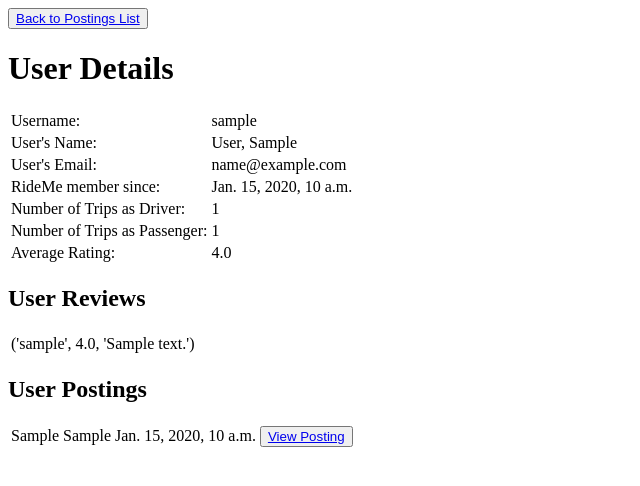
After one commit to Cole-Beasant/rideMe, a Django app: page /1/userdetails/ in a window 1280 px wide. The commit adds this page. Shown: the top 486 px of the page, without its empty margins (0-640 px from the left). Run offline with Django 4.2, Linux system fonts and the light colour scheme; tables that the repository leaves empty hold one stand-in row (values such as "Sample post").

```diff
--- a/rideMe/rideMe/urls.py
+++ b/rideMe/rideMe/urls.py
@@ -22,10 +22,12 @@ urlpatterns = [
     path('admin/', admin.site.urls),
     # path('rideMeApp/', include('rideMeApp.urls')),
     # path('', include('django.contrib.auth.urls')),
-    path('', views.LandingPageView.as_view()),
-    path('login/', views.LoginView.as_view()),
-    path('loginsuccess/', views.login),
-    path('signup/', views.SignupView.as_view()),
-    path('postings/', views.viewPostings.as_view(), name='postings'),
-    path('postings/<int:pk>/postingdetails/', views.viewPostingDetails.as_view())
+    path('', views.login, name='landingPage'),
+    # path('login/', views.LoginView.as_view(), name='login'),
+    # path('loginsuccess/', views.login),
+    path('signup/', views.createUser, name='signup'),
+    # path('signupsuccess/', views.signupSuccess.as_view(), name='signupsuccess'),
+    path('postings?submitted=True/', views.viewPostings.as_view(), name='postings'),
+    path('<int:pk>/postingdetails/', views.viewPostingDetails.as_view(), name='postingdetails'),
+    path('<int:pk>/userdetails/', views.viewUserDetails.as_view(), name='userdetails')
 ]
--- a/rideMe/rideMeApp/models.py
+++ b/rideMe/rideMeApp/models.py
@@ -1,4 +1,5 @@
 from django.db import models
+from django.utils import timezone
 from passlib.hash import pbkdf2_sha256
 
 class User(models.Model):
@@ -7,10 +8,10 @@ class User(models.Model):
     firstName = models.CharField(max_length=50)
     lastName = models.CharField(max_length=50)
     email = models.EmailField()
-    numTripsAsDriver = models.IntegerField()
-    numTripsAsPassenger = models.IntegerField()
-    averageRating = models.FloatField()
-    registrationTime = models.DateTimeField()
+    numTripsAsDriver = models.IntegerField(default=0)
+    numTripsAsPassenger = models.IntegerField(default=0)
+    averageRating = models.FloatField(default=0.0)
+    registrationTime = models.DateTimeField(default=timezone.now())
 
     # phoneNumber
 
@@ -42,7 +43,7 @@ class User(models.Model):
         reviews = []
         for review in Review.objects.all():
             if self == review.reviewedUserID:
-                reviews.append((review.rating, review.description))
+                reviews.append((review.reviewerID.username, review.rating, review.description))
         return reviews
 
     def getOwnedPostings(self):
@@ -92,7 +93,7 @@ class Review(models.Model):
     description = models.CharField(max_length=500)
 
     def __str__(self):
-        return (self.rating, self.description)
+        return (self.reviewerID.username, self.rating, self.description)
 
 class UsersInteractedForUsers(models.Model):
     '''
@@ -100,14 +101,14 @@ class UsersInteractedForUsers(models.Model):
     '''
     theUser = models.ForeignKey(User, on_delete=models.CASCADE, related_name='has')
     theInteracter = models.ForeignKey(User, on_delete=models.CASCADE, related_name='interacts_with')
-    hasReviewed = models.BooleanField()
+    hasReviewed = models.BooleanField(default=False)
 
 class Posting(models.Model):
     ownerID = models.ForeignKey(User, on_delete=models.CASCADE)
     numAvailableSeats = models.IntegerField()
-    isOpen = models.BooleanField()
-    isCancelled = models.BooleanField()
-    isComplete = models.BooleanField()
+    isOpen = models.BooleanField(default=True)
+    isCancelled = models.BooleanField(default=False)
+    isComplete = models.BooleanField(default=False)
     tripDateAndTime = models.DateTimeField()
     pickupLocation = models.CharField(max_length=50)
     dropoffLocation = models.CharField(max_length=50)
@@ -147,9 +148,8 @@ class UsersInteractedForPostings(models.Model):
 
 class Conversation(models.Model):
     postingID = models.ForeignKey(Posting, on_delete=models.CASCADE)
-    # postOwnerID = models.ForeignKey(User, on_delete=models.CASCADE)
     passengerID = models.ForeignKey(User, on_delete=models.CASCADE)
-    isClosed = models.BooleanField()
+    isClosed = models.BooleanField(default=False)
 
     def getMessages(self):
         messages = []
--- /dev/null
+++ b/rideMe/rideMeApp/templates/rideMeApp/userDetails.html
@@ -0,0 +1,78 @@
+<button type="button">
+    <a href="{% url 'postings' %}">Back to Postings List</a>
+</button>
+
+<h1>User Details</h1>
+
+{% if user %}
+
+<table>
+    <tr>
+        <td>Username:</td>
+        <td>{{ user.username }}</td>
+    </tr>
+    <tr>
+        <td>User's Name:</td>
+        <td>{{ user.lastName }}, {{ user.firstName }} </td>
+    </tr>
+    <tr>
+        <td>User's Email:</td>
+        <td>{{ user.email }}</td>
+    </tr>
+    <tr>
+        <td>RideMe member since:</td>
+        <td>{{ user.registrationTime }}</td>
+    </tr>
+    <tr>
+        <td>Number of Trips as Driver:</td>
+        <td>{{ user.numTripsAsDriver }}</td>
+    </tr>
+    <tr>
+        <td>Number of Trips as Passenger:</td>
+        <td>{{ user.numTripsAsPassenger }}</td>
+    </tr>
+    <tr>
+        <td>Average Rating:</td>
+        <td>{{ user.averageRating }}</td>
+    </tr>
+</table>
+
+<h2>User Reviews</h2>
+
+{% if user.getReviews %}
+<table>
+    {% for review in user.getReviews %}
+    <tr>
+        <td>{{ review }}</td>
+    </tr>
+    {% endfor %}
+</table>
+{% else %}
+    <p>{{ user.lastName }}, {{ user.firstName }} has not been reviewed yet</p>
+{% endif %}
+
+<h2>User Postings</h2>
+
+{% if user.getOwnedPostings %}
+<table>
+    {% for posting in user.getOwnedPostings %}
+    <tr>
+        <td>{{ posting.pickupLocation }}</td>
+        <td>{{ posting.dropoffLocation }}</td>
+        <td>{{ posting.tripDateAndTime }}</td>
+        <td>
+            <button type="button">
+                <a href="{% url 'postingdetails' posting.id %}" >View Posting </a>
+            </button>
+        </td>
+    </tr>
+    {% endfor %}
+</table>
+
+{% else %}
+<p>{{ user.lastName }}, {{ user.firstName }} does not own any postings</p>
+{% endif %}
+
+{% else %}
+    <p>No user selected</p>
+{% endif %}
--- a/rideMe/rideMeApp/views.py
+++ b/rideMe/rideMeApp/views.py
@@ -8,64 +8,64 @@ from django.views import generic
 from .forms import LoginForm
 from django.contrib.auth.forms import UserCreationForm
 from django.urls import reverse_lazy, reverse
+from .forms import SignUpForm, LoginForm
 
 
-def LandingPage(request):
-    return HttpResponse('Welcome to RideMe')
+def login(request):
+    submitted = False
+    if request.method == 'POST':
+        form = LoginForm(request.POST)
 
+        username = request.POST['username']
+        password = request.POST['password']
 
-'''
-class SignUpView(generic.CreateView):
-    form_class = UserCreationForm
-    success_url = reverse_lazy('login')
-    template_name = 'registration/signup.html'
-'''
+        if form.is_valid():
+            try:
+                User.objects.get(username=username)
+            except(ValueError):
+                return HttpResponse('This username does not exist')
+            user = User.objects.get(username=username)
+            if user.verifyPassword(password) == True:
+                submitted = True
+                return HttpResponseRedirect(reverse('postings'))
+            else:
+                return HttpResponse('Credentials do not match')
 
-def login(request):
-    # render(request, 'rideMeApp/landingPage.html')
-    username = request.POST.get('username')
-    password = request.POST.get('password')
-    # user = get_object_or_404(User, username=username)
-
-    try:
-        user = User.objects.get(username = username)
-        try:
-            password == user.password
-            return HttpResponseRedirect(reverse('postings'))
-        except User.DoesNotExist:
-            return HttpResponse('The username and password do not match')
-    except User.DoesNotExist:
-        return HttpResponse('There is no user with this username')
-
+    return render(request, 'rideMeApp/landingPage.html', {'form': LoginForm})
 
 
 def createUser(request):
-    if request.method == 'POST':
+    if request.method == "POST":
+        form = SignUpForm(request.POST)
+        for user in User.objects.all():
+            if request.POST['username'] == user.username:
+                return HttpResponse('There is already a RideMe user with this username. Please enter a different username')
+
         username = request.POST['username']
         password = request.POST['password']
         firstName = request.POST['firstName']
         lastName = request.POST['lastName']
         email = request.POST['email']
-        # phoneNumber = request.POST['phoneNumber']
-
         encryptPassword = pbkdf2_sha256.encrypt(password, rounds=12000, salt_size=32)
 
-        try:
-            User.objects.create(
-                username = username,
-                password = encryptPassword,
-                firstName = firstName,
-                lastName = lastName,
-                email = email,
-                # phoneNumber = phoneNumber,
-                numTripsAsDriver = 0,
-                numTripsAsPassenger = 0,
-                averageRating = 0.0,
-                registrationTime = timezone.now()
-            )
-            return HttpResponseRedirect(reverse(''))
-        except (ValueError):
-            return HttpResponse('No user added')
+        if form.is_valid():
+            try:
+                User.objects.create(
+                    username = username,
+                    password = encryptPassword,
+                    firstName = firstName,
+                    lastName = lastName,
+                    email = email,
+                    numTripsAsDriver = 0,
+                    numTripsAsPassenger = 0,
+                    averageRating = 0.0,
+                    registrationTime = timezone.now()
+                )
+                return HttpResponseRedirect(reverse('postings'))
+            except (ValueError):
+                return HttpResponse('No user added')
+
+    return render(request, 'rideMeApp/signup.html', {'form': SignUpForm})
 
 class viewPostings(generic.ListView):
     template_name = 'rideMeApp/postingsList.html'
@@ -79,21 +79,7 @@ class viewPostingDetails(generic.DetailView):
     context_object_name = 'posting'
     template_name = 'rideMeApp/postingDetails.html'
 
-class SignupView(generic.edit.CreateView):
+class viewUserDetails(generic.DetailView):
+    model = User
     context_object_name = 'user'
-    model = User
-    fields = ['username', 'password', 'firstName', 'lastName', 'email']
-    template_name = 'rideMeApp/signup.html'
-
-class LoginView(generic.edit.FormView):
-    template_name = 'rideMeApp/login.html'
-    form_class = LoginForm
-
-    success_url = '/loginsuccess'
-
-class LandingPageView(generic.ListView):
-    template = 'landingPage.html'
-    context_object_name = 'users'
-
-    def get_queryset(self):
-        return User.objects.all()
+    template_name = 'rideMeApp/userDetails.html'
```
Also changed, not shown: pagesToAdd.txt (added, +8 -0 lines), rideMe/rideMeApp/forms.py (+14 -2 lines), rideMe/rideMeApp/templates/rideMeApp/landingPage.html (+9 -1 lines), rideMe/rideMeApp/templates/rideMeApp/postingDetails.html (+7 -1 lines), rideMe/rideMeApp/templates/rideMeApp/postingsList.html (+13 -14 lines), rideMe/rideMeApp/templates/rideMeApp/signup.html (+8 -1 lines), rideMe/rideMeApp/migrations/0010_alter_conversation_isclosed_and_more.py (added), rideMe/rideMeApp/templates/rideMeApp/user_list.html (deleted).
